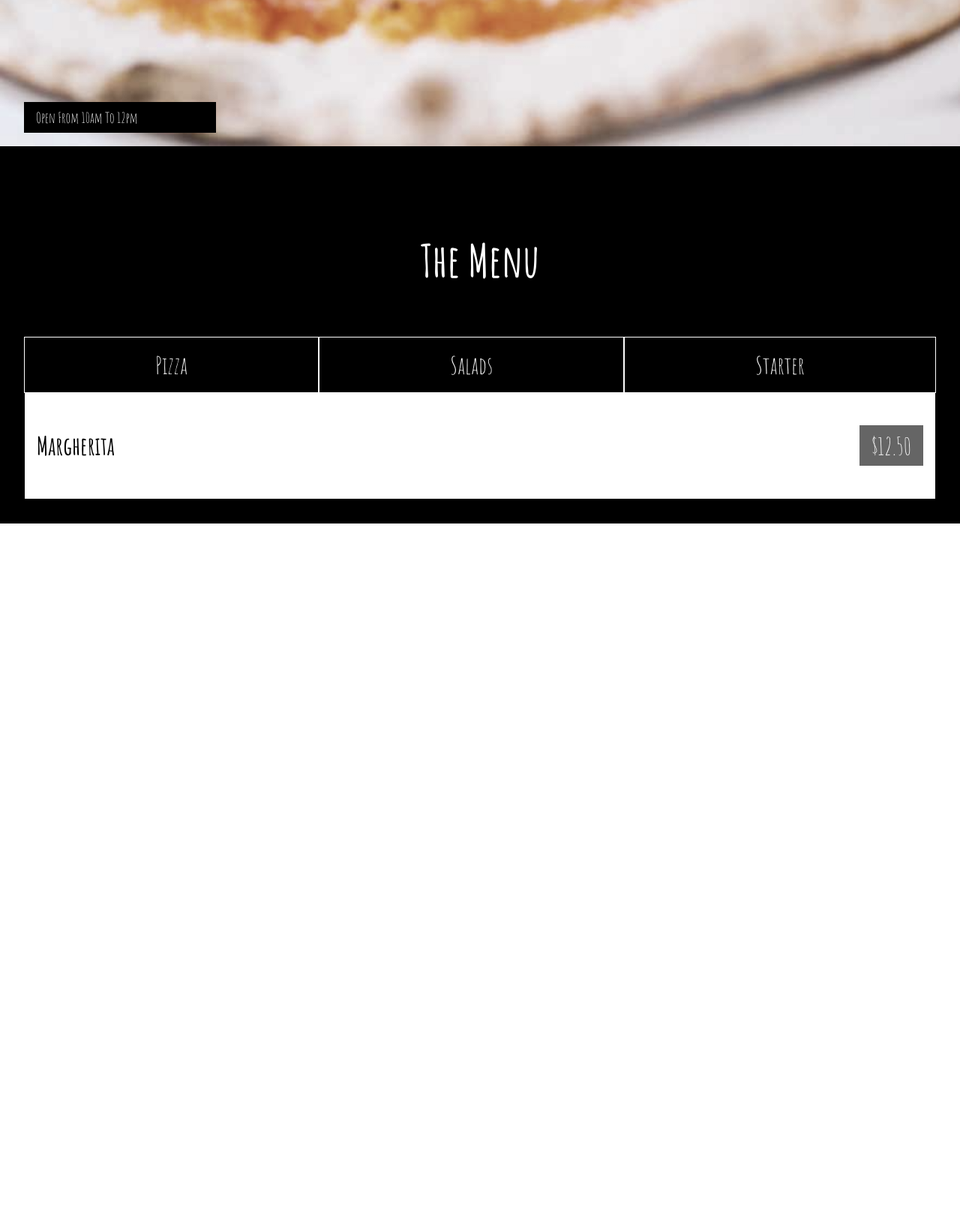
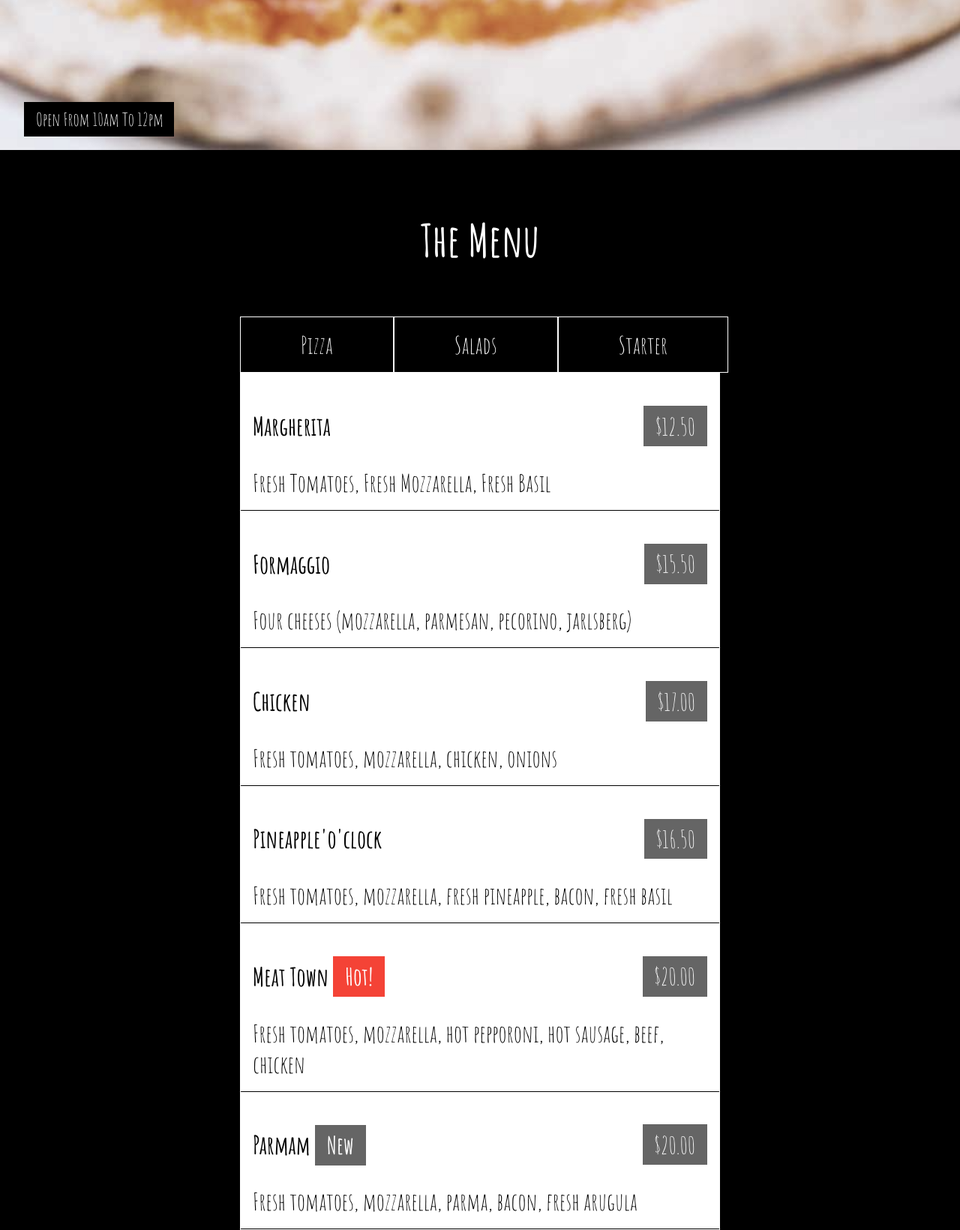
Before and after one commit to Garfieldas/restaurant-page, a website: page src/index.html in a window 1280 px wide. Shown: the part 773-2413 px from the top of the page at 75% size. Before the commit the page ends 1471 px from the top, so only its background shows below. Drawn offline with Linux system fonts and the light colour scheme.

Commit message:
Added menu section and fixed css naming

```diff
--- a/src/assets/styles/style.css
+++ b/src/assets/styles/style.css
@@ -1,4 +1,5 @@
 @import url('https://fonts.googleapis.com/css2?family=Amatic+SC:wght@400;700&display=swap');
+
 :root {
     --black: #000;
     --text: #fff;
@@ -38,17 +39,17 @@ h1 {
     opacity: 1;
 }
 
-.navbar-link {
-    padding: 0.2rem
+.navbar__link {
+    padding: 0.2rem;
 }
 
-.navbar-link:hover {
+.navbar__link:hover {
     background-color: var(--text);
     color: var(--black);
     opacity: 0.8;
 }
 
-.header-container {
+.header {
     background-image: url(../images/pizza.jpg);
     background-size: cover;
     background-repeat: no-repeat;
@@ -56,7 +57,7 @@ h1 {
     padding-bottom: 0.1rem;
 }
 
-.display-middle {
+.header__content {
     display: flex;
     flex-direction: column;
     justify-content: center;
@@ -64,20 +65,19 @@ h1 {
     font-size: 3rem;
     text-transform: capitalize;
     padding: 13rem;
-
 }
 
-.container {
+.header__container {
     display: flex;
     justify-content: center;
 }
 
-.first-word {
+.header__title-first {
     text-align: center;
     display: block;
 }
 
-.menu-btn {
+.header__btn {
     padding: 0.8rem 1rem;
     background-color: var(--black);
     color: inherit;
@@ -86,49 +86,50 @@ h1 {
     border: none;
 }
 
-.menu-btn:hover {
+.header__btn:hover {
     background-color: var(--text);
     opacity: 0.8;
     color: var(--black);
 }
 
-.display-bottom {
+.header__bottom {
     padding: 0.5rem 1rem;
     background-color: var(--black);
     width: 20%;
     margin: 1rem 2rem;
+    max-width: 200px;
 }
 
-.bottom-text {
-    font-size: 1.2rem;
+.header__bottom-text {
+    font-size: 1.5rem;
     text-transform: capitalize;
+    white-space: nowrap;
 }
 
-.menu-container {
+.menu {
     background-color: var(--black);
-    padding: 2rem;
+    padding: 0 20rem;
     display: flex;
     flex-direction: column;
 }
 
-.menu-title {
+.menu--bordered {
+    border: 0.1px solid var(--text);
+}
+
+.menu__title {
     padding: 2rem;
     font-size: 2.5rem;
+    text-align: center;
 }
 
-.menu-sections {
+.menu__sections {
     display: flex;
     background-color: var(--black);
     justify-content: space-between;
 }
 
-.border {
-    border-color: var(--text);
-    border-width: thin;
-    border: 0.1px solid;
-}
-
-.tab {
+.menu__tab {
     padding: 1rem 5rem;
     font-size: 2rem;
     flex-grow: 2;
@@ -136,30 +137,44 @@ h1 {
     cursor: pointer;
 }
 
-.tab:hover {
+.menu__tab:hover {
     background-color: var(--red);
 }
 
-.menu {
+.menu__list {
     display: flex;
     flex-direction: column;
     background-color: var(--text);
     color: var(--black);
-    border-top: none;
 }
 
-.menu-item {
-    display: flex;
+.menu__item {
     padding: 1rem;
     font-size: 1.8rem;
-    justify-content: space-between;
-    align-items: center;
+    border-bottom: 0.1px solid var(--black);
+}
+
+.menu__item-tag {
+    color: var(--text);
+    padding: 0.4rem 1rem;
+    font-size: 2rem;
 }
 
 .price {
     background-color: var(--black);
     opacity: 0.6;
-    color: var(--text);
-    padding: 0.4rem 1rem;
+}
+
+.additional {
+    background-color: var(--red);
+}
+
+.menu__item-top {
+    display: flex;
+    justify-content: space-between;
+    align-items: center;
+}
+
+.menu__item-bottom {
     font-size: 2rem;
 }
--- a/src/index.html
+++ b/src/index.html
@@ -7,46 +7,94 @@
     <link rel="stylesheet" href="assets/styles/style.css" />
   </head>
   <body>
-    <header class="header-container">
+<header class="header">
   <nav class="navbar">
-        <a class="navbar-link" href="#">Home</a>
-        <a class="navbar-link" href="#">Menu</a>
-        <a class="navbar-link" href="#">About</a>
-        <a class="navbar-link" href="#">Contact</a>
+    <a class="navbar__link" href="#">Home</a>
+    <a class="navbar__link" href="#">Menu</a>
+    <a class="navbar__link" href="#">About</a>
+    <a class="navbar__link" href="#">Contact</a>
   </nav>
-      <div class="display-middle">
-        <div class="container">
+  <div class="header__content">
+    <div class="header__container">
       <h1>
-            <span class="first-word">
-            Thin
-            </span>
-            Crust Pizza</h1>
+        <span class="header__title-first">Thin</span> Crust Pizza
+      </h1>
     </div>
-        <div class="container">
-          <button class="menu-btn">Let me see the Menu</button>
+    <div class="header__container">
+      <button class="header__btn">Let me see the Menu</button>
     </div>
   </div>
-      <div class="display-bottom">
-        <span class="bottom-text">
-          Open from 10am to 12pm
-        </span>
+  <div class="header__bottom">
+    <span class="header__bottom-text">Open from 10am to 12pm</span>
   </div>
 </header>
-    <section class="menu-container">
-      <div class="menu-title container">
+
+<section class="menu">
+  <div class="menu__title">
     <h1>The Menu</h1>
   </div>
-      <div class="menu-sections">
-        <div class="tab border">Pizza</div>
-        <div class="tab border">Salads</div>
-        <div class="tab border">Starter</div>
+  <div class="menu__sections">
+    <div class="menu__tab menu--bordered">Pizza</div>
+    <div class="menu__tab menu--bordered">Salads</div>
+    <div class="menu__tab menu--bordered">Starter</div>
   </div>
-      <div class="menu border">
-        <div class="menu-item">
+  <div class="menu__list menu--bordered">
+    <div class="menu__item">
+      <div class="menu__item-top">
       <h3>Margherita</h3>
-          <span class="price">$12.50</span>
+      <span class="menu__item-tag price">$12.50</span>
+      </div>
+      <div class="menu__item-bottom">
+        <span>Fresh Tomatoes, Fresh Mozzarella, Fresh Basil</span>
+      </div>
+    </div>
+    <div class="menu__item">
+      <div class="menu__item-top">
+      <h3>Formaggio</h3>
+      <span class="menu__item-tag price">$15.50</span>
+      </div>
+      <div class="menu__item-bottom">
+        <span>Four cheeses (mozzarella, parmesan, pecorino, jarlsberg)</span>
+      </div>
+    </div>
+    <div class="menu__item">
+      <div class="menu__item-top">
+      <h3>Chicken</h3>
+      <span class="menu__item-tag price">$17.00</span>
+      </div>
+      <div class="menu__item-bottom">
+        <span>Fresh tomatoes, mozzarella, chicken, onions</span>
+      </div>
+    </div>
+    <div class="menu__item">
+      <div class="menu__item-top">
+      <h3>Pineapple'o'clock</h3>
+      <span class="menu__item-tag price">$16.50</span>
+      </div>
+      <div class="menu__item-bottom">
+        <span>Fresh tomatoes, mozzarella, fresh pineapple, bacon, fresh basil</span>
+      </div>
+    </div>
+    <div class="menu__item">
+      <div class="menu__item-top">
+      <h3>Meat Town <span class="menu__item-tag additional">Hot!</span></h3>
+      <span class="menu__item-tag price">$20.00</span>
+      </div>
+      <div class="menu__item-bottom">
+        <span>Fresh tomatoes, mozzarella, hot pepporoni, hot sausage, beef, chicken</span>
+      </div>
+    </div>
+    <div class="menu__item">
+      <div class="menu__item-top">
+      <h3>Parmam <span class="menu__item-tag price">New</span></h3>
+      <span class="menu__item-tag price">$20.00</span>
+      </div>
+      <div class="menu__item-bottom">
+        <span>Fresh tomatoes, mozzarella, parma, bacon, fresh arugula</span>
+      </div>
     </div>
   </div>
 </section>
+
   </body>
 </html>
```
Lines whose indentation alone changed are shown as unchanged.
